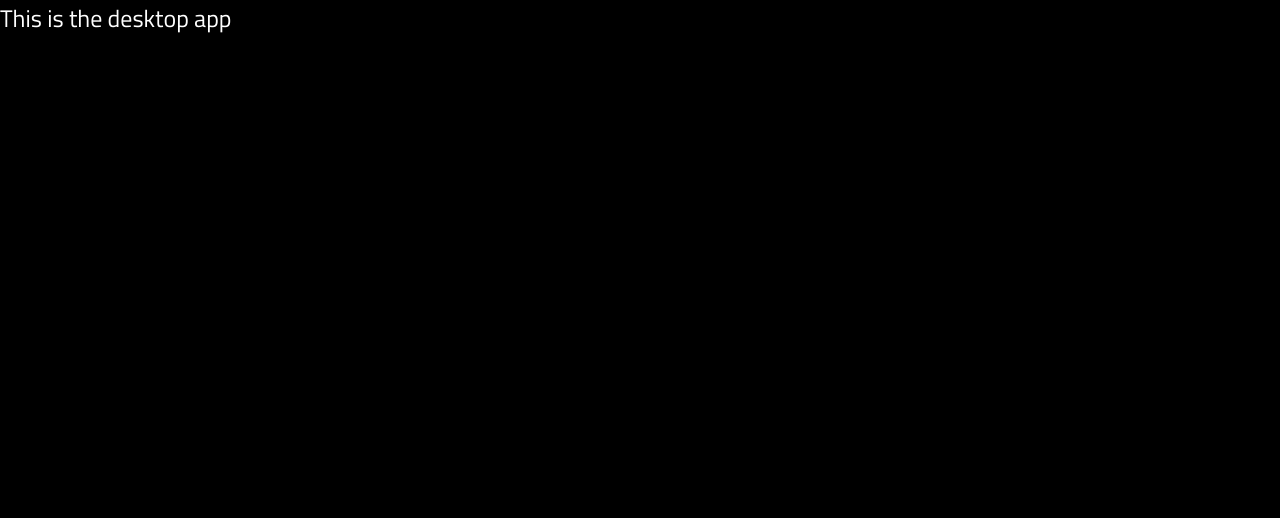
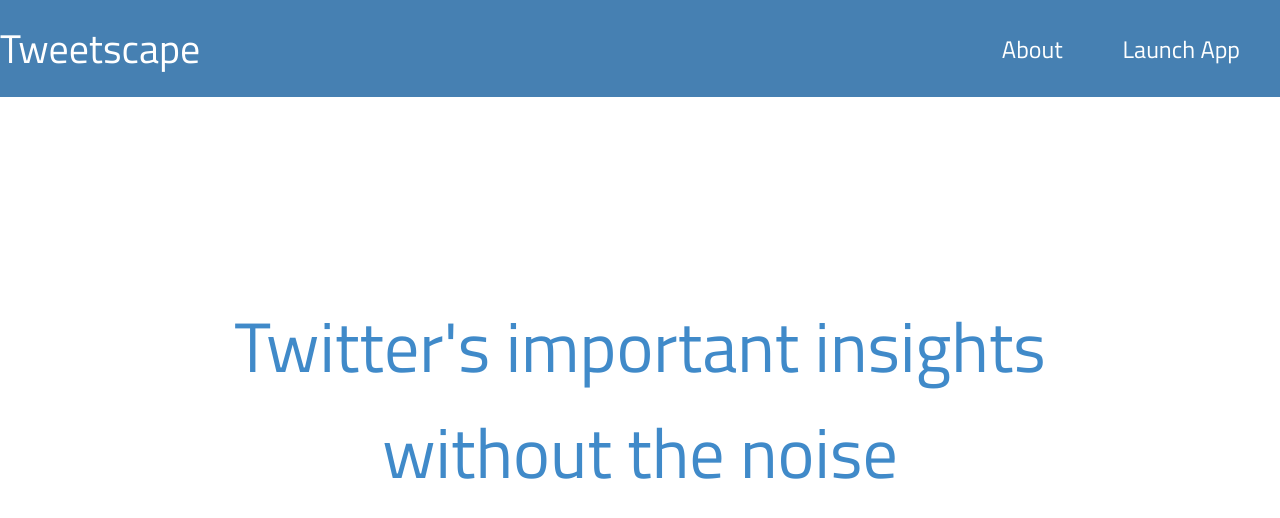
Before and after one commit to Tweetscape/app, a React (Create React App) app in the folder site/: page / in a window 1280 px wide. Shown: the top 518 px of the page. Built offline with nearby package versions, Linux system fonts and the light colour scheme.

Commit message:
adds home screen stuff

```diff
--- a/site/src/Desktop/components/Navbar/Navbar.js
+++ b/site/src/Desktop/components/Navbar/Navbar.js
@@ -0,0 +1,21 @@
+import React from 'react'
+
+import { Link } from 'react-router-dom'
+
+import styles from './style.module.css'
+
+export default function Navbar({ }) {
+    return (
+        <div className={styles.container}>
+            <div className={styles.wrapper}>
+                <div className={styles.name}>Tweetscape</div>
+                <div className={styles.rightContainer}>
+                    <div>About</div>
+                    <Link to="/">
+                        <div>Launch App</div>
+                    </Link>
+                </div>
+            </div>
+        </div>
+    )
+}
--- a/site/src/Desktop/components/Navbar/style.module.css
+++ b/site/src/Desktop/components/Navbar/style.module.css
@@ -0,0 +1,38 @@
+.container {
+    background-color: #4680B2;
+    height: 97px;
+    width: 100%;
+    display: flex;
+    flex-direction: row;
+    justify-content: space-between;
+    align-items: center;
+}
+
+.name {
+    font-size: 40px;
+}
+
+.rightContainer {
+    display: flex;
+    flex-direction: row;
+    margin-right: 10px;
+    align-items: center;
+}
+
+.rightContainer div {
+    margin: 0 30px;
+    cursor: pointer;
+    transition: all 0.3s;
+}
+
+.rightContainer div:hover {
+    color: black;
+}
+
+.wrapper {
+    width: 1300px;
+    display: flex;
+    flex-direction: row;
+    justify-content: space-between;
+    margin: auto;
+}
--- a/site/src/Desktop/index.js
+++ b/site/src/Desktop/index.js
@@ -1,9 +1,24 @@
 import React from 'react'
+import { Switch, Route } from 'react-router-dom'
+
+import styles from './style.module.css'
+
+import Navbar from 'Desktop/components/Navbar/Navbar'
+import Dashboard from 'Desktop/pages/Dashboard/Dashboard'
+import Splash from 'Desktop/pages/Splash/Splash'
 
 export default function Desktop({ }) {
     return (
-        <div>
-            This is the desktop app
+        <div className={styles.container}>
+            <Navbar />
+            <Switch>
+                <Route exact to="/">
+                    <Splash />
+                </Route>
+                <Route to="/dashboard">
+                    <Dashboard />
+                </Route>
+            </Switch>
         </div>
     )
 }
--- a/site/src/Desktop/pages/Dashboard/Dashboard.js
+++ b/site/src/Desktop/pages/Dashboard/Dashboard.js
@@ -0,0 +1,9 @@
+import React from 'react'
+
+export default function Dashboard({ }) {
+    return (
+        <div>
+            Dashboard
+        </div>
+    )
+}
--- a/site/src/Desktop/pages/Splash/Splash.js
+++ b/site/src/Desktop/pages/Splash/Splash.js
@@ -0,0 +1,15 @@
+import React from 'react'
+
+import styles from './style.module.css'
+
+export default function Splash ({ }) {
+    return (
+        <div className={styles.container}>
+            <div className={styles.text}>
+                Twitter's important insights<br />
+                without the noise
+            </div>
+
+        </div>
+    )
+}
--- a/site/src/Desktop/pages/Splash/style.module.css
+++ b/site/src/Desktop/pages/Splash/style.module.css
@@ -0,0 +1,16 @@
+.container {
+    background-color: white;
+    min-height: calc(100vh - 97px);
+    width: 100%;
+    display: flex;
+    justify-content: center;
+    align-items: center;
+}
+
+.text {
+    font-size: 70px;
+    color: #408AC9;
+    text-align: center;
+    position: relative;
+    top: -50px;
+}
--- /dev/null
+++ b/site/src/Desktop/style.module.css
@@ -0,0 +1,3 @@
+.container {
+
+}
```
